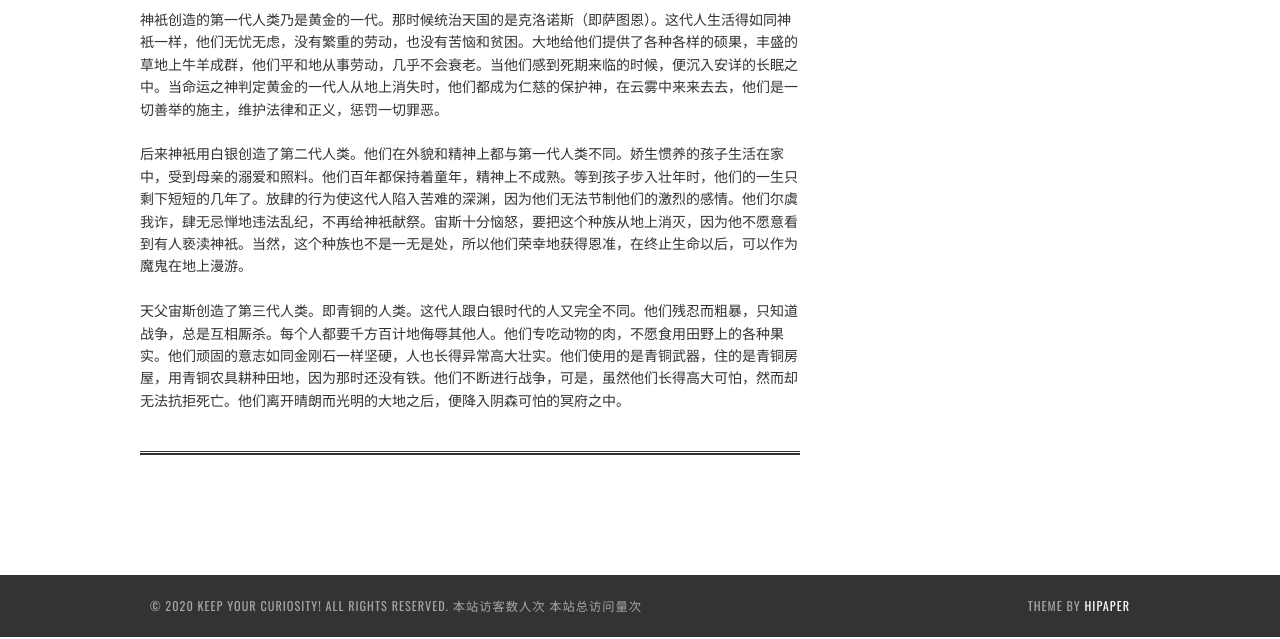
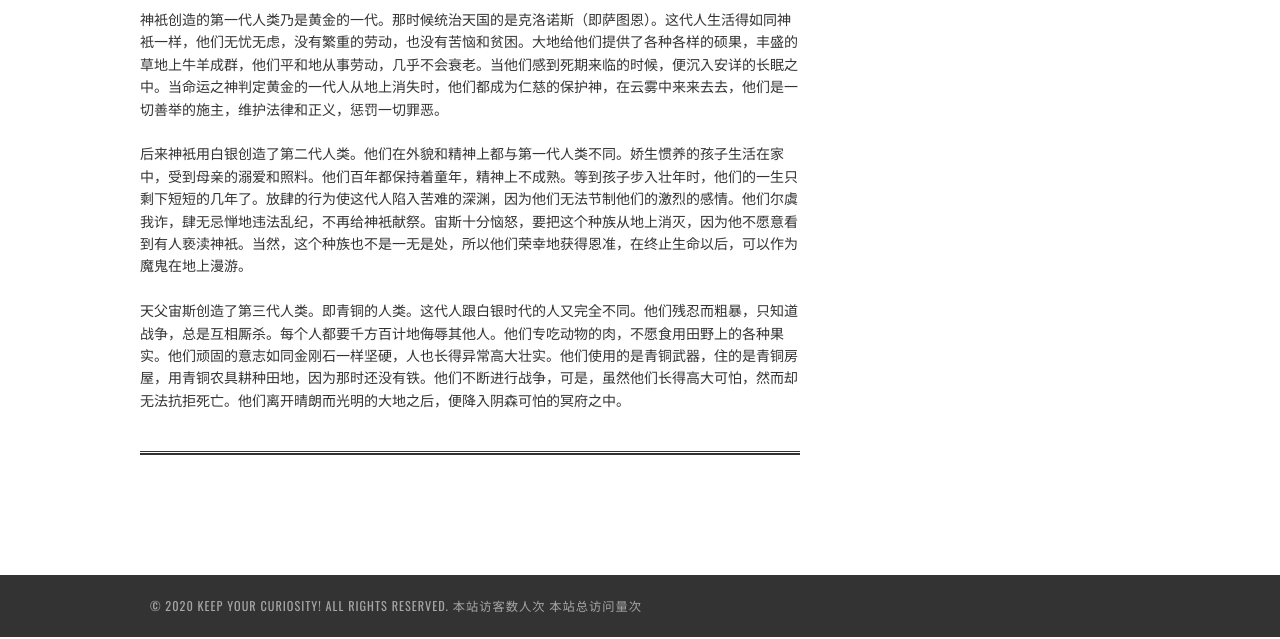
Before and after one commit to 0xac9527/0xac9527.github.io, a plain HTML site: page 2020/10/22/first/index.html in a window 1280 px wide. Shown: the part 930-1569 px from the top of the page. Drawn offline with nearby package versions, Linux system fonts and the light colour scheme; some packages are replaced by stand-ins of ours; a script that the page names is missing.

Commit message:
Site updated: 2020-10-22 13:12:24

```diff
--- a/2020/10/22/first/index.html
+++ b/2020/10/22/first/index.html
@@ -243,9 +243,7 @@
             </span>
 
       </div>
-      <div class="site-credit">
-        Theme by <a href="https://github.com/iTimeTraveler/hexo-theme-hipaper" target="_blank">hipaper</a>
-      </div>
+
   </div>
 </footer>
 
```
Also changed, not shown: about/index.html (+1 -3 lines), archives/2020/10/index.html (+1 -3 lines), archives/2020/index.html (+1 -3 lines), archives/index.html (+1 -3 lines), categories/index.html (+1 -3 lines), index.html (+1 -3 lines), tags/index.html (+1 -3 lines).
